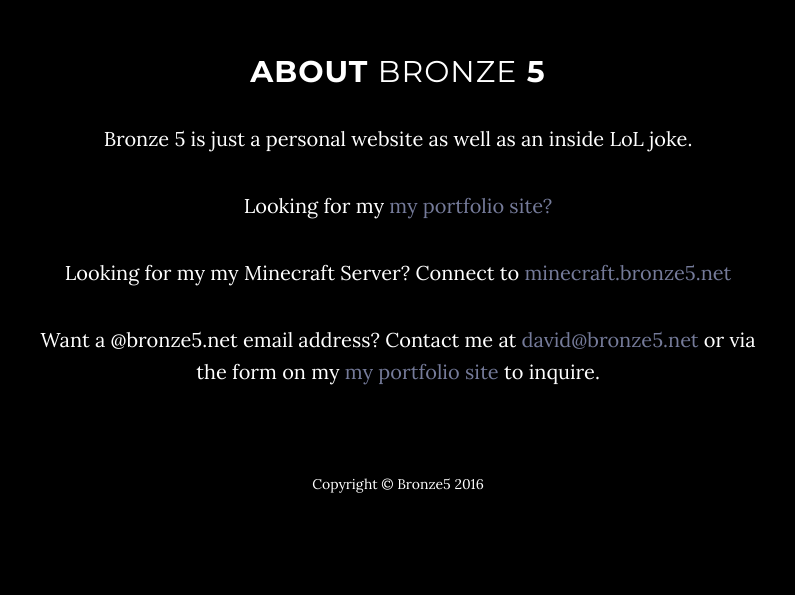
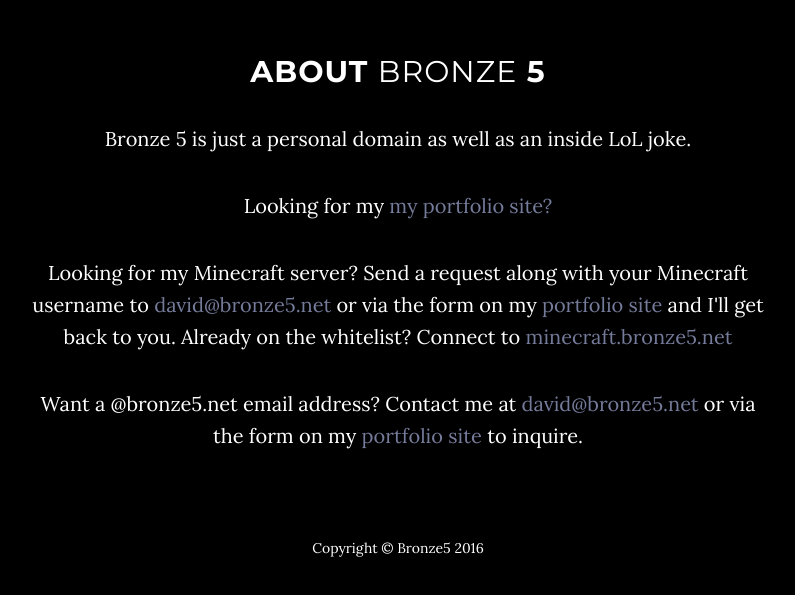
Before and after one commit to bronze5net/bronze5net.github.io, a plain HTML site: page _site/index.html in a window 1280 px wide. Shown: the part 995-1590 px from the top of the page, without its empty margins (242-1037 px from the left). Before the commit the page ends 1540 px from the top, so only its background shows below. Drawn offline with Linux system fonts and the light colour scheme; some packages are replaced by stand-ins of ours.

Commit message:
+ mailto links

```diff
--- a/_site/index.html
+++ b/_site/index.html
@@ -74,7 +74,6 @@
                         <img src=/img/bronze5icon.png height="60" width="64" style="padding:12px">
                         <h2><span style="font-weight:lighter;">Bronze</span> 5</h2>
                         <!-- <p class="intro-text">This is the landing page for Bronze 5! It's a website!</p> -->
-                        <p>This is the landing page for Bronze 5! It's a website!</p>
                         <a href="#about" class="btn btn-circle page-scroll">
                             <i class="fa fa-angle-double-down animated"></i>
                         </a>
@@ -90,16 +89,24 @@
             <div class="col-lg-8 col-lg-offset-2">
                 <h2>About <span style="font-weight:lighter;">Bronze</span> 5</h2>
                 <p>
-                  Bronze 5 is just a personal website as well as an inside LoL joke.
+                  Bronze 5 is just a personal domain as well as an inside LoL joke.
                 </p>
                 <p>
                   Looking for my <a href="http://portfolio.bronze5.net">my portfolio site?</a>
                 <p>
                 <p>
-                  Looking for my my Minecraft Server? Connect to <a>minecraft.bronze5.net</a>
+                  Looking for my Minecraft server? Send a request along with your Minecraft username to
+                  <a href="mailto:david@bronze5.net?Subject=Minecraft%20server" target="_top">david@bronze5.net</a>
+                  or via the form on my
+                  <a href="http://portfolio.bronze5.net#contact">portfolio site</a>
+                  and I'll get back to you. Already on the whitelist?  Connect to <a>minecraft.bronze5.net</a>
                 <p>
                 <p>
-                  Want a @bronze5.net email address? Contact me at <a>david@bronze5.net</a> or via the form on my <a href="http://portfolio.bronze5.net#contact">my portfolio site</a> to inquire.
+                  Want a @bronze5.net email address? Contact me at
+                  <a href="mailto:david@bronze5.net?Subject=Email%20address" target="_top">david@bronze5.net</a>
+                  or via the form on my
+                  <a href="http://portfolio.bronze5.net#contact">portfolio site</a>
+                  to inquire.
                 <p>
             </div>
         </div>
```
Also changed, not shown: index.html (+11 -3 lines).
